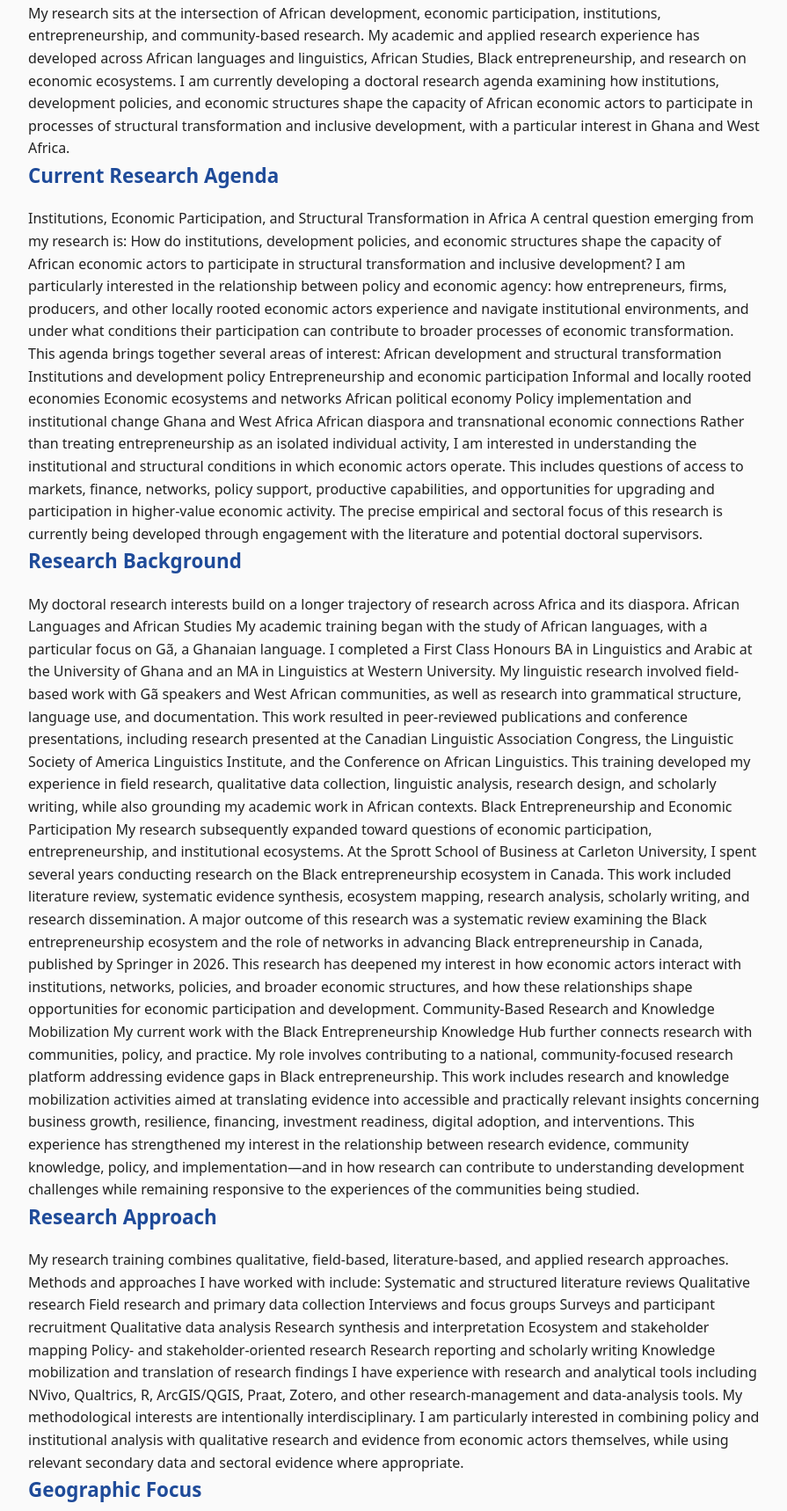
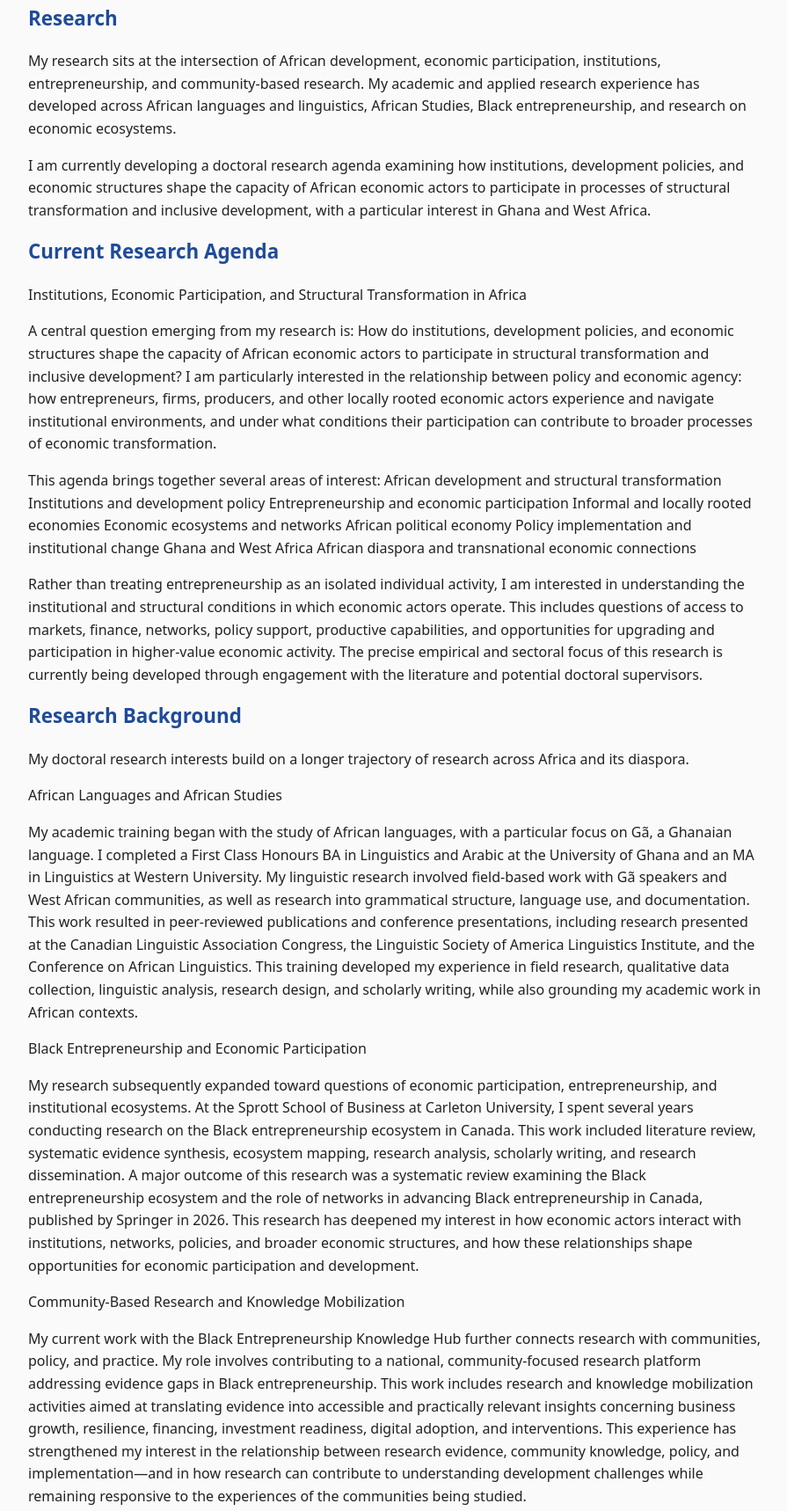
Before and after one commit to QueenDNA/deborahnaaallotey-site, a plain HTML site: page index.html in a window 1280 px wide. Shown: the part 1134-2852 px from the top of the page at 88% size, without its empty margins (190-1085 px from the left). Drawn offline with Linux system fonts and the light colour scheme.

Commit message:
Update index.html

```diff
--- a/index.html
+++ b/index.html
@@ -193,23 +193,33 @@ Research collaborator / former researcher, Sprott School of Business, Carleton U
   </section>
 
   <section id="research">
+
+       <h2>Research </h2>
     My research sits at the intersection of African development, economic participation, institutions,
     entrepreneurship, and community-based research.
     My academic and applied research experience has developed across African languages and linguistics,
     African Studies, Black entrepreneurship, and research on economic ecosystems.
+     </p>
+        <p>
     I am currently developing a doctoral research agenda examining how institutions, development policies, and economic structures shape
     the capacity of African economic actors to participate in processes of structural transformation and inclusive development, with a particular interest
     in Ghana and West Africa.
 
     <h2>Current Research Agenda</h2>
+           </p>
+        <p>
     Institutions, Economic Participation, and Structural Transformation in Africa
+ </p>
+  <p>
 A central question emerging from my research is:
 How do institutions, development policies, and economic structures shape the capacity of African economic actors
 to participate in structural transformation and inclusive development?
 
 I am particularly interested in the relationship between policy and economic agency: how entrepreneurs, firms, producers, and other locally rooted economic actors
 experience and navigate institutional environments, and under what conditions their participation can contribute to broader processes of economic transformation.
-This agenda brings together several areas of interest:
+ </p>
+  <p>
+  This agenda brings together several areas of interest:
 African development and structural transformation
 Institutions and development policy
 Entrepreneurship and economic participation
@@ -219,7 +229,8 @@ African political economy
 Policy implementation and institutional change
 Ghana and West Africa
 African diaspora and transnational economic connections
-
+ </p>
+  <p>
 Rather than treating entrepreneurship as an isolated individual activity, I am interested in understanding the institutional and structural conditions in which economic actors operate.
 This includes questions of access to markets, finance, networks, policy support, productive capabilities, and opportunities for upgrading and participation in higher-value economic activity.
 The precise empirical and sectoral focus of this research is currently being developed through engagement with the literature and potential doctoral supervisors.
@@ -227,27 +238,33 @@ The precise empirical and sectoral focus of this research is currently being dev
     <h2>Research Background</h2>
 
  My doctoral research interests build on a longer trajectory of research across Africa and its diaspora.
-
+  </p>
+  <p>
 African Languages and African Studies
-
+ </p>
+        <p>
 My academic training began with the study of African languages, with a particular focus on Gã, a Ghanaian language.
 I completed a First Class Honours BA in Linguistics and Arabic at the University of Ghana and an MA in Linguistics at Western University.
 My linguistic research involved field-based work with Gã speakers and West African communities, as well as research into grammatical structure, language use, and documentation. This work resulted in peer-reviewed publications and conference presentations, including research presented at the Canadian Linguistic Association Congress,
 the Linguistic Society of America Linguistics Institute, and the Conference on African Linguistics.
 This training developed my experience in field research, qualitative data collection, linguistic analysis, research design,
 and scholarly writing, while also grounding my academic work in African contexts.
-
+ </p>
+        <p>
 Black Entrepreneurship and Economic Participation
-
+ </p>
+        <p>
 My research subsequently expanded toward questions of economic participation, entrepreneurship, and institutional ecosystems.
 At the Sprott School of Business at Carleton University, I spent several years conducting research on the Black entrepreneurship ecosystem in Canada.
 This work included literature review, systematic evidence synthesis, ecosystem mapping, research analysis, scholarly writing, and research dissemination.
 A major outcome of this research was a systematic review examining the Black entrepreneurship ecosystem and the role of networks in advancing Black entrepreneurship in Canada, published by Springer in 2026.
 This research has deepened my interest in how economic actors interact with institutions, networks, policies, and broader economic structures,
 and how these relationships shape opportunities for economic participation and development.
-
+ </p>
+        <p>
 Community-Based Research and Knowledge Mobilization
-
+ </p>
+        <p>
 My current work with the Black Entrepreneurship Knowledge Hub further connects research with communities, policy, and practice.
 My role involves contributing to a national, community-focused research platform addressing evidence gaps in Black entrepreneurship.
 This work includes research and knowledge mobilization activities aimed at translating evidence into accessible and practically relevant insights concerning business growth, resilience, financing, investment readiness, digital adoption, and interventions.
```
